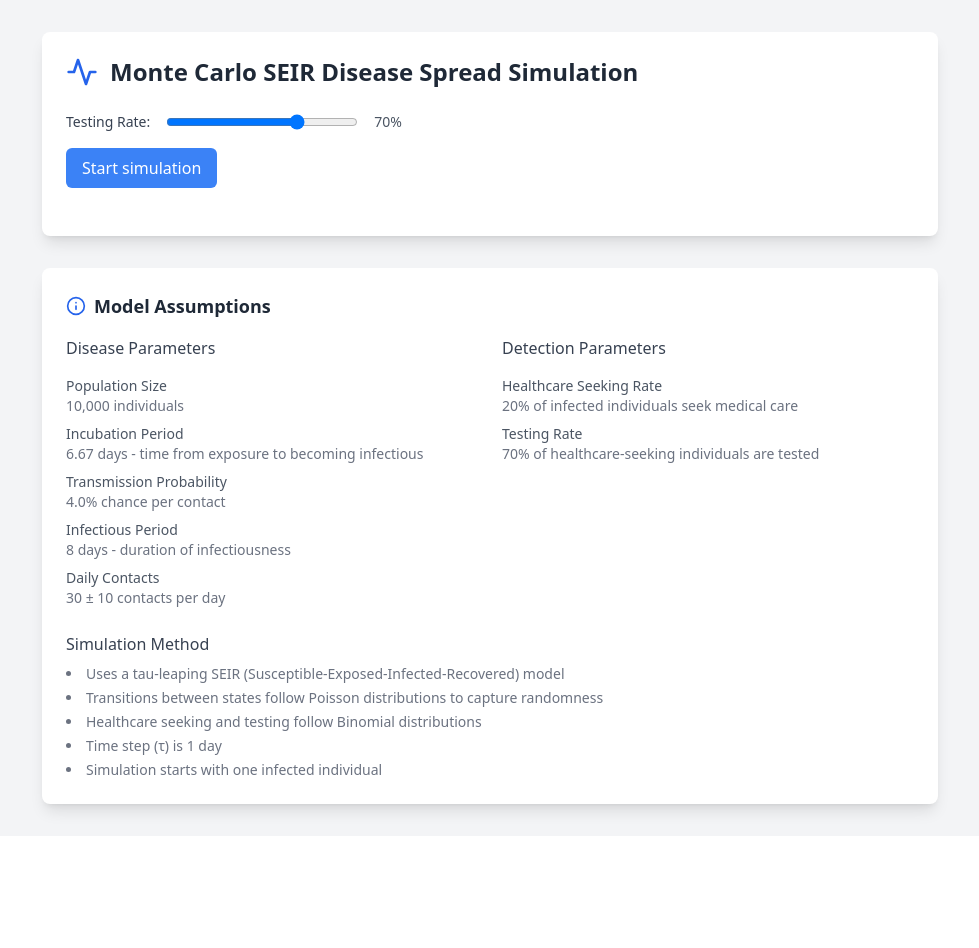
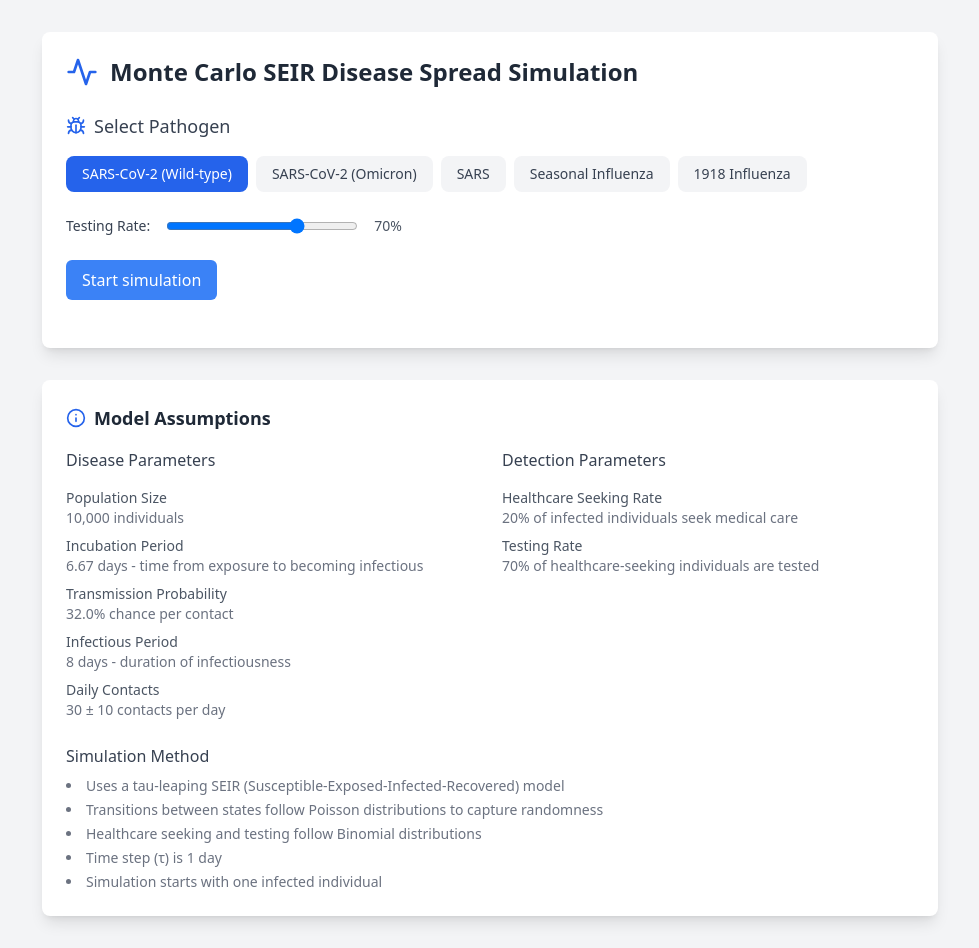
Before and after one commit to anglilian/clinical-mgs-simulation, a React (Vite) app: page / in a window 1280 px wide. Shown: the whole page, without its empty margins (150-1129 px from the left). Before the commit the page ends 836 px from the top, so only its background shows below. Built offline with nearby package versions, Linux system fonts and the light colour scheme.

Commit message:
add pathogen selector

```diff
--- a/src/App.tsx
+++ b/src/App.tsx
@@ -4,14 +4,16 @@ import { SimulationParams, SimulationResults } from "./lib/types";
 import { runMonteCarloSimulation } from "./lib/monteCarloSimulation";
 import { SimulationChart } from "./components/SimulationChart";
 import { ModelAssumptions } from "./components/ModelAssumptions";
+import { DiseaseSelector } from "./components/DiseaseSelector";
+import { DiseasePreset, diseasePresets } from "./lib/diseasePresets";
 
 const defaultParams: SimulationParams = {
   totalPopulation: 10000,
-  transmissionProbability: 0.04,
+  transmissionProbability: diseasePresets[0].transmissionProbability,
   baseContactRate: 30,
   contactRateVariability: 10,
-  incubationPeriod: 6.67,
-  infectiousPeriod: 8,
+  incubationPeriod: diseasePresets[0].incubationPeriod,
+  infectiousPeriod: diseasePresets[0].infectiousPeriod,
   healthcareSeekingRate: 0.2,
   testingRate: 0.7,
   timeStep: 1,
@@ -22,6 +24,9 @@ function App() {
   const [params, setParams] = useState<SimulationParams>(defaultParams);
   const [results, setResults] = useState<SimulationResults | null>(null);
   const [isRunning, setIsRunning] = useState(false);
+  const [selectedDisease, setSelectedDisease] = useState(
+    diseasePresets[0].name
+  );
 
   const handleStartSimulation = () => {
     setIsRunning(true);
@@ -41,6 +46,16 @@ function App() {
     }));
   };
 
+  const handleDiseaseSelect = (preset: DiseasePreset) => {
+    setSelectedDisease(preset.name);
+    setParams((prev) => ({
+      ...prev,
+      transmissionProbability: preset.transmissionProbability,
+      incubationPeriod: preset.incubationPeriod,
+      infectiousPeriod: preset.infectiousPeriod,
+    }));
+  };
+
   return (
     <div className="min-h-screen bg-gray-100 p-8">
       <div className="max-w-4xl mx-auto space-y-8">
@@ -52,7 +67,13 @@ function App() {
             </h1>
           </div>
 
-          <div className="mb-6 space-y-4">
+          <div className="mb-6 space-y-6">
+            <DiseaseSelector
+              presets={diseasePresets}
+              onSelect={handleDiseaseSelect}
+              selectedDisease={selectedDisease}
+            />
+
             <div className="flex items-center gap-4">
               <label className="text-sm font-medium text-gray-700">
                 Testing Rate:
--- /dev/null
+++ b/src/components/DiseaseSelector.tsx
@@ -0,0 +1,35 @@
+import { Bug } from "lucide-react";
+import { DiseasePreset } from "../lib/diseasePresets";
+
+interface Props {
+  presets: DiseasePreset[];
+  onSelect: (preset: DiseasePreset) => void;
+  selectedDisease: string;
+}
+
+export function DiseaseSelector({ presets, onSelect, selectedDisease }: Props) {
+  return (
+    <div className="space-y-4">
+      <div className="flex items-center gap-2">
+        <Bug className="w-5 h-5 text-blue-600" />
+        <h3 className="text-lg font-medium text-gray-700">Select Pathogen</h3>
+      </div>
+      <div className="flex flex-wrap gap-2">
+        {presets.map((preset) => (
+          <button
+            key={preset.name}
+            onClick={() => onSelect(preset)}
+            className={`px-4 py-2 rounded-lg text-sm font-medium transition-colors
+              ${
+                selectedDisease === preset.name
+                  ? "bg-blue-600 text-white"
+                  : "bg-gray-100 text-gray-700 hover:bg-gray-200"
+              }`}
+          >
+            {preset.name}
+          </button>
+        ))}
+      </div>
+    </div>
+  );
+}
--- /dev/null
+++ b/src/lib/diseasePresets.ts
@@ -0,0 +1,39 @@
+export interface DiseasePreset {
+  name: string;
+  transmissionProbability: number;
+  incubationPeriod: number;
+  infectiousPeriod: number;
+}
+
+export const diseasePresets: DiseasePreset[] = [
+  {
+    name: "SARS-CoV-2 (Wild-type)",
+    transmissionProbability: 0.32,
+    incubationPeriod: 6.67,
+    infectiousPeriod: 8.0,
+  },
+  {
+    name: "SARS-CoV-2 (Omicron)",
+    transmissionProbability: 1.19,
+    incubationPeriod: 4.0,
+    infectiousPeriod: 8.0,
+  },
+  {
+    name: "SARS",
+    transmissionProbability: 0.24,
+    incubationPeriod: 4.0,
+    infectiousPeriod: 10.0,
+  },
+  {
+    name: "Seasonal Influenza",
+    transmissionProbability: 0.33,
+    incubationPeriod: 2.0,
+    infectiousPeriod: 4.0,
+  },
+  {
+    name: "1918 Influenza",
+    transmissionProbability: 0.5,
+    incubationPeriod: 2.0,
+    infectiousPeriod: 4.0,
+  },
+];
```
